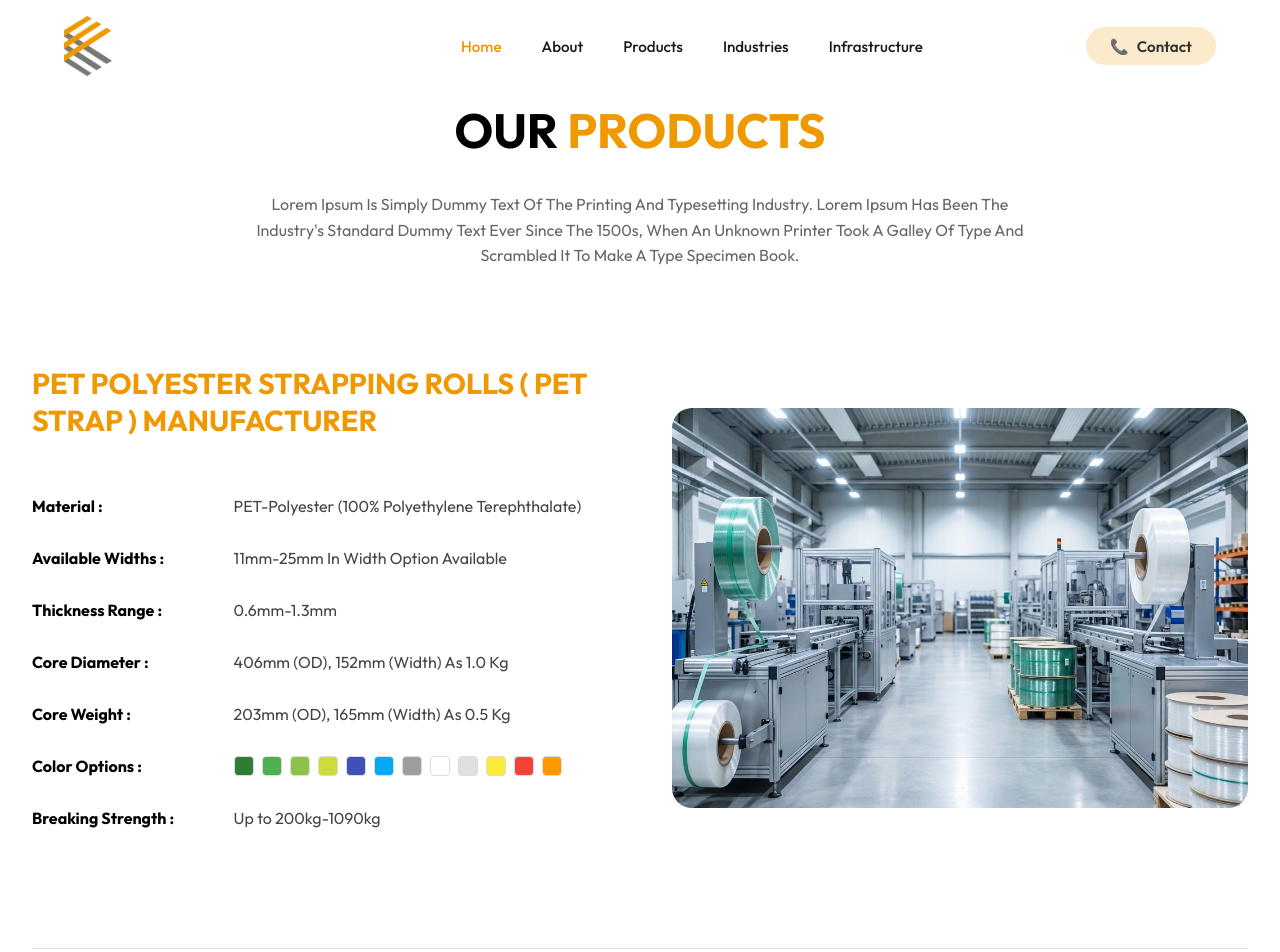
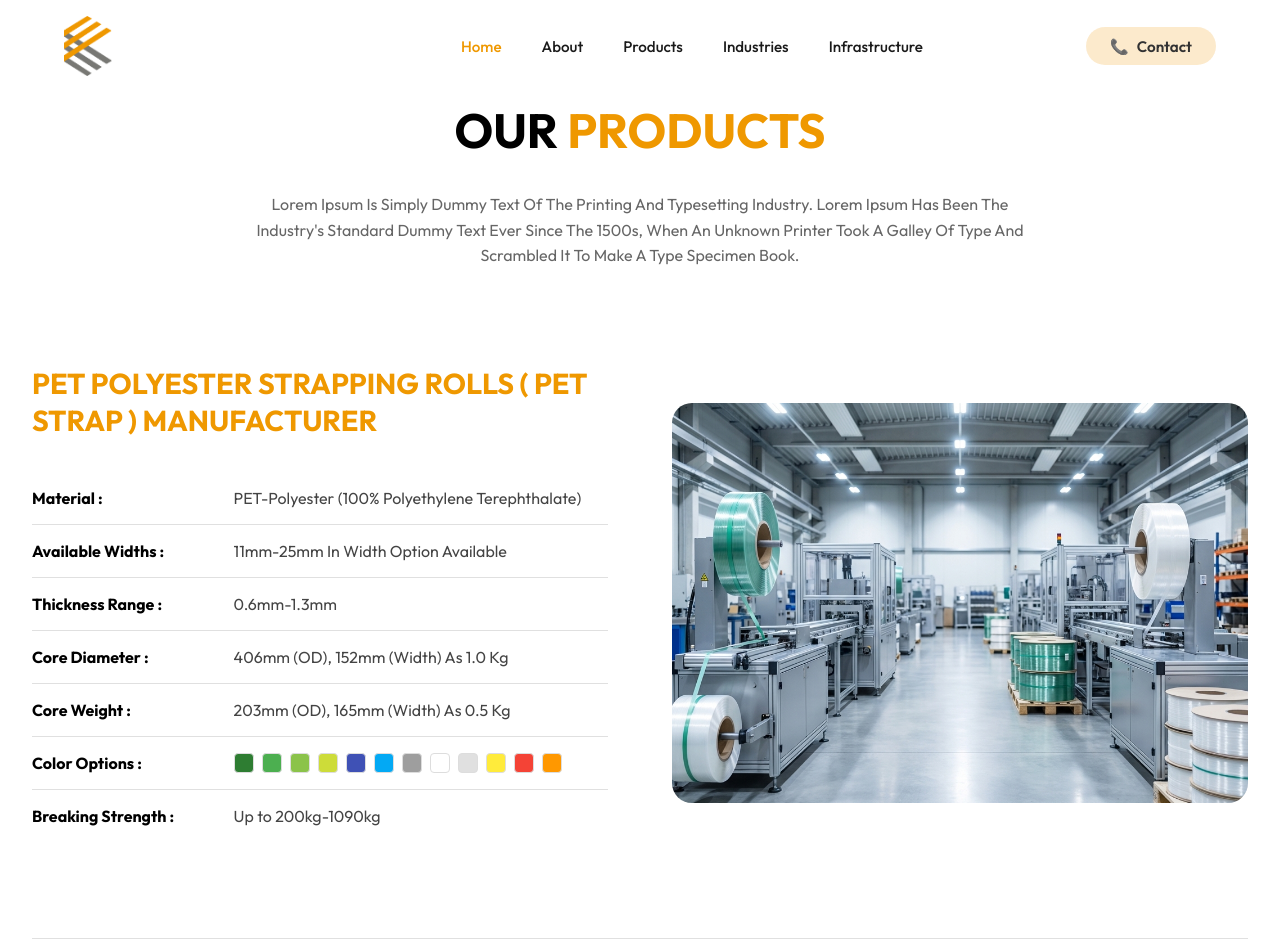
Before and after one commit to trivonotech/KARAM-PET---STRAP-INDUSTRIES, a Next.js app: page /products in a window 1280 px wide. Shown: the top 952 px of the page. Built offline with nearby package versions, Linux system fonts and the light colour scheme.

Commit message:
Style: Refine specs table borders and spacing by adjusting collapse, padding, and cell borders.

```diff
--- a/src/app/products/page.module.css
+++ b/src/app/products/page.module.css
@@ -84,18 +84,18 @@
 /* Specs Table Styling */
 .specsTable {
     width: 100%;
-    border-collapse: separate;
-    border-spacing: 0 1rem;
+    border-collapse: collapse;
 }
 
-.specsTable tr {
-    border-bottom: 1px solid #eee;
+.specsTable tr:last-child td {
+    border-bottom: none;
 }
 
 .specsTable td {
-    padding: 0.5rem 0;
+    padding: 1rem 0;
     vertical-align: top;
     font-size: 1rem;
+    border-bottom: 1px solid #e0e0e0;
 }
 
 .specLabel {
```
